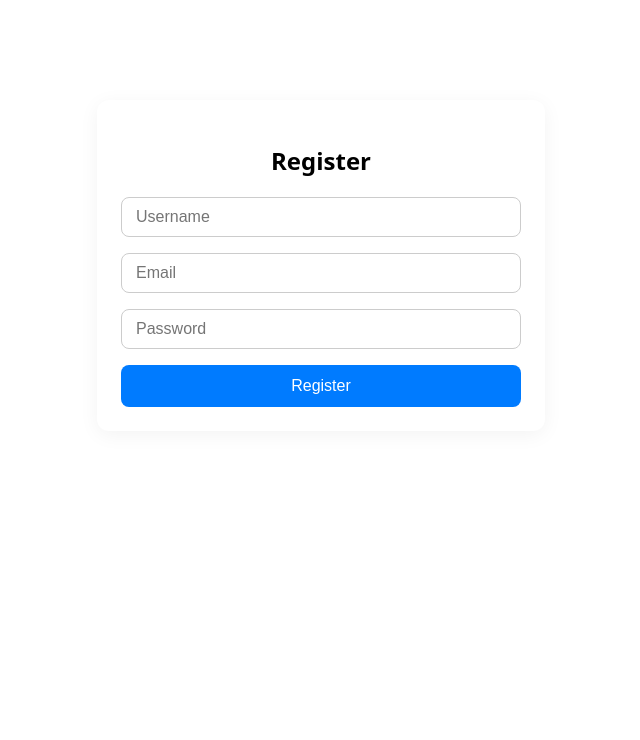
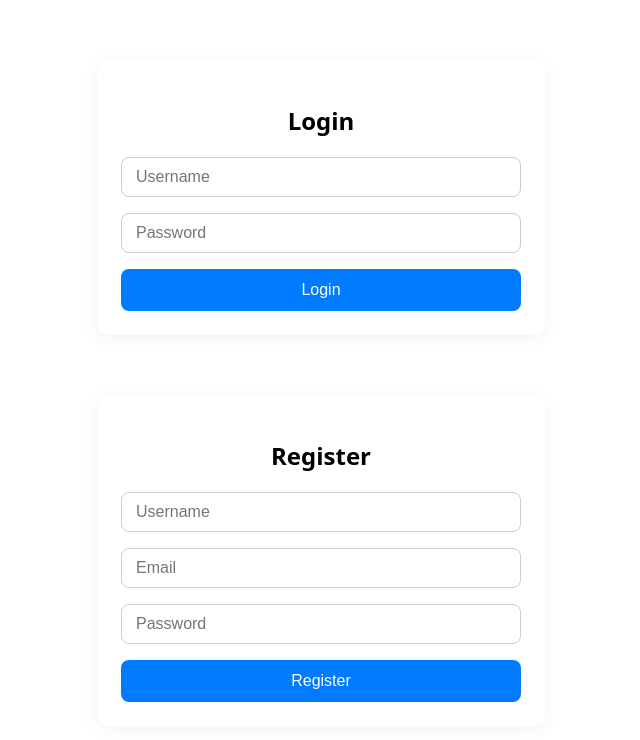
Before and after one commit to AndreSandblom/Fullstack-SingSation, a React (Vite) app in the folder frontend/: page / in a window 1280 px wide. Shown: the top 740 px of the page, without its empty margins (319-959 px from the left). Built offline with nearby package versions, Linux system fonts and the light colour scheme.

Commit message:
Added Login and Profile React components. Added React module for navigating between routes

```diff
--- a/frontend/package.json
+++ b/frontend/package.json
@@ -12,7 +12,8 @@
   "dependencies": {
     "axios": "^1.9.0",
     "react": "^19.0.0",
-    "react-dom": "^19.0.0"
+    "react-dom": "^19.0.0",
+    "react-router-dom": "^7.5.3"
   },
   "devDependencies": {
     "@eslint/js": "^9.22.0",
--- a/frontend/src/main.jsx
+++ b/frontend/src/main.jsx
@@ -1,12 +1,31 @@
-import { StrictMode } from 'react'
-import { createRoot } from 'react-dom/client'
+import React from "react";
+import { createRoot } from "react-dom/client";
+import { BrowserRouter as Router, Routes, Route } from "react-router-dom";
 import RegisterForm from "./users/Register.jsx";
+import LoginForm from "./users/Login.jsx";
+import ProfilePage from "./users/Profile.jsx"; // you'll create this next
 
-//import './index.css'
-import App from './App.jsx'
+const App = () => {
+  return (
+    <Router>
+      <Routes>
+        <Route
+          path="/"
+          element={
+            <>
+              <LoginForm />
+              <RegisterForm />
+            </>
+          }
+        />
+        <Route path="/profile" element={<ProfilePage />} />
+      </Routes>
+    </Router>
+  );
+};
 
-createRoot(document.getElementById('root')).render(
-  <StrictMode>
-    <RegisterForm />
-  </StrictMode>,
-)
+createRoot(document.getElementById("root")).render(
+  <React.StrictMode>
+    <App />
+  </React.StrictMode>
+);
--- /dev/null
+++ b/frontend/src/users/Login.jsx
@@ -0,0 +1,64 @@
+import React, { useState } from "react";
+import axios from "axios";
+import { useNavigate } from "react-router-dom";
+import "./Form.css"; // Import the CSS
+
+export default function LoginForm() {
+  const [formData, setFormData] = useState({
+    username: "",
+    password: "",
+  });
+
+  const [message, setMessage] = useState("");
+  const [error, setError] = useState("");
+  const navigate = useNavigate();
+
+  const handleChange = (e) => {
+    setFormData({
+      ...formData,
+      [e.target.name]: e.target.value,
+    });
+  };
+
+  const handleSubmit = async (e) => {
+    e.preventDefault();
+    setMessage("");
+    setError("");
+
+    try {
+      await axios.post("/api/users/login", formData, {
+        withCredentials: true,
+      });
+      navigate("/profile");
+    } catch (err) {
+      setError(err.response?.data?.message || "Login failed");
+    }
+  };
+
+  return (
+    <div class="form-container">
+      <h2>Login</h2>
+      <form onSubmit={handleSubmit}>
+        <input
+          type="text"
+          name="username"
+          placeholder="Username"
+          value={formData.username}
+          onChange={handleChange}
+          required
+        />
+        <input
+          type="password"
+          name="password"
+          placeholder="Password"
+          value={formData.password}
+          onChange={handleChange}
+          required
+        />
+        <button type="submit">Login</button>
+        {message && <p className="message success">{message}</p>}
+        {error && <p className="message error">{error}</p>}
+      </form>
+    </div>
+  );
+}
--- /dev/null
+++ b/frontend/src/users/Profile.jsx
@@ -0,0 +1,47 @@
+import React, { useState, useEffect } from "react";
+import axios from "axios";
+import { useNavigate } from "react-router-dom";
+import "./Form.css"; // Reuse the minimalistic styles
+
+export default function ProfilePage() {
+    const navigate = useNavigate();
+    const [profile, setProfile] = useState(null);
+    const [error, setError] = useState("");
+
+    useEffect(() => {
+        const fetchProfile = async () => {
+            try {
+                const res = await axios.get("/api/users/profile", {
+                    withCredentials: true,
+                });
+                setProfile(res.data);
+            } catch (err) {
+                setError(err.response?.data?.message || "Error loading profile");
+            }
+        };
+        fetchProfile();
+    }, []);
+
+    const handleLogout = async () => {
+        try {
+            await axios.post("/api/users/logout", {}, { withCredentials: true });
+            navigate("/");
+        } catch (err) {
+            setError(err.response?.data?.message || "Error logging out");
+        }
+    };
+
+    if (error) return <p>{error}</p>;
+    if (!profile) return <p>Loading...</p>;
+
+    return (
+        <div class="form-container">
+            <h2>Welcome, {profile.username}!</h2>
+            <p>Email: {profile.email}</p>
+
+            <button onClick={handleLogout} className="danger-button">
+                Logout
+            </button>
+        </div>
+    );
+}
```
Also changed, not shown: 1 other file (tests, documents, lock files or other folders).
